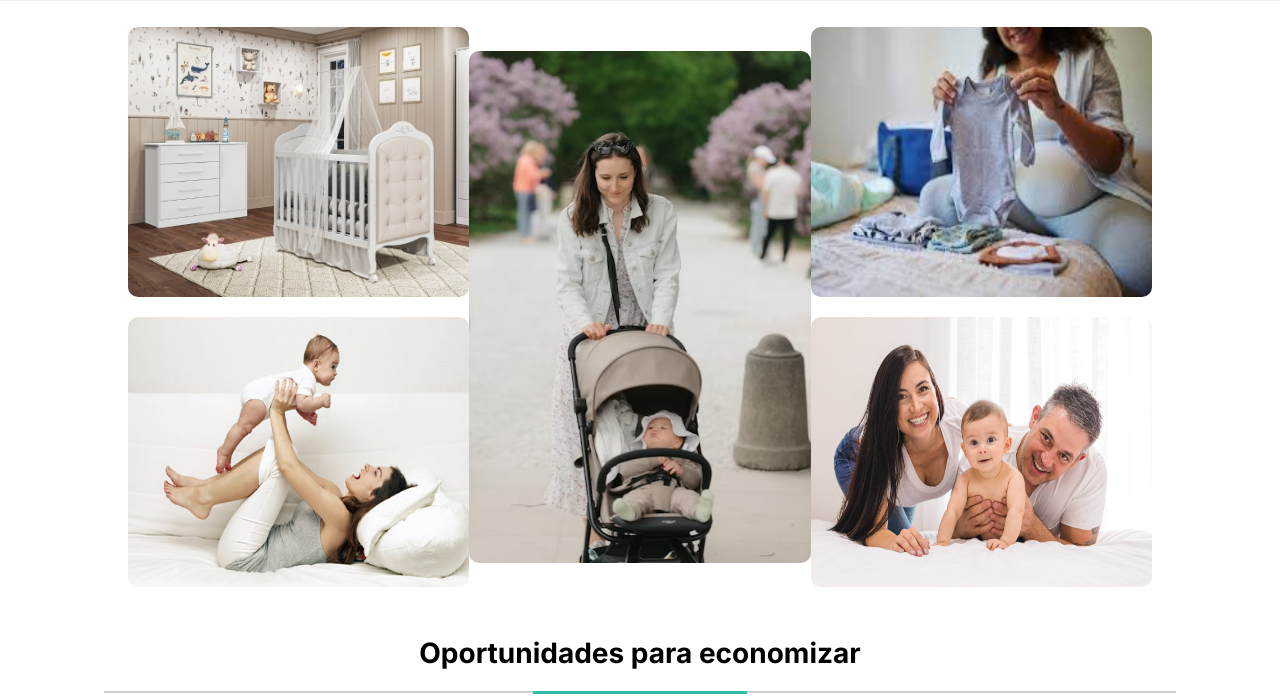
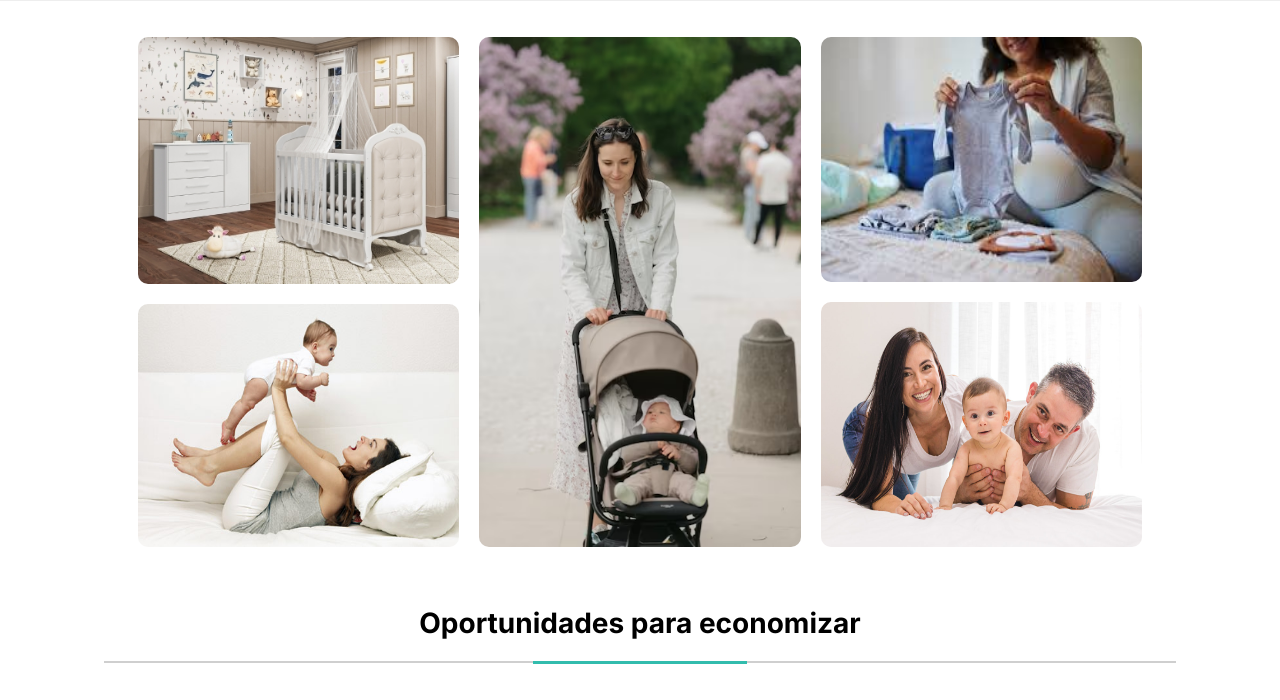
Before and after one commit to Wallace143900/Teste-front-end---Ag-ncia-Catus, a plain HTML site: page index.html in a window 1280 px wide. Shown: the part 93-793 px from the top of the page. Drawn offline with Linux system fonts and the light colour scheme.

Commit message:
percebi que as fotos não tinham sido alinhadas
agora assim finalizei

```diff
--- a/src/styles/index.css
+++ b/src/styles/index.css
@@ -85,7 +85,8 @@ li {
     flex-direction: column;
     gap: 20px;
     width: 378.83px;
-    height: 560px;
+    height: 510px;
+    padding: 10px;
 }
 
 .imgs .imgs-centro {
@@ -104,6 +105,7 @@ li {
 .imgs .imgs-centro img {
     max-width: 100%;
     max-height: 100%;
+    height: 572px;
     border-radius: 10px;
 }
 
```
